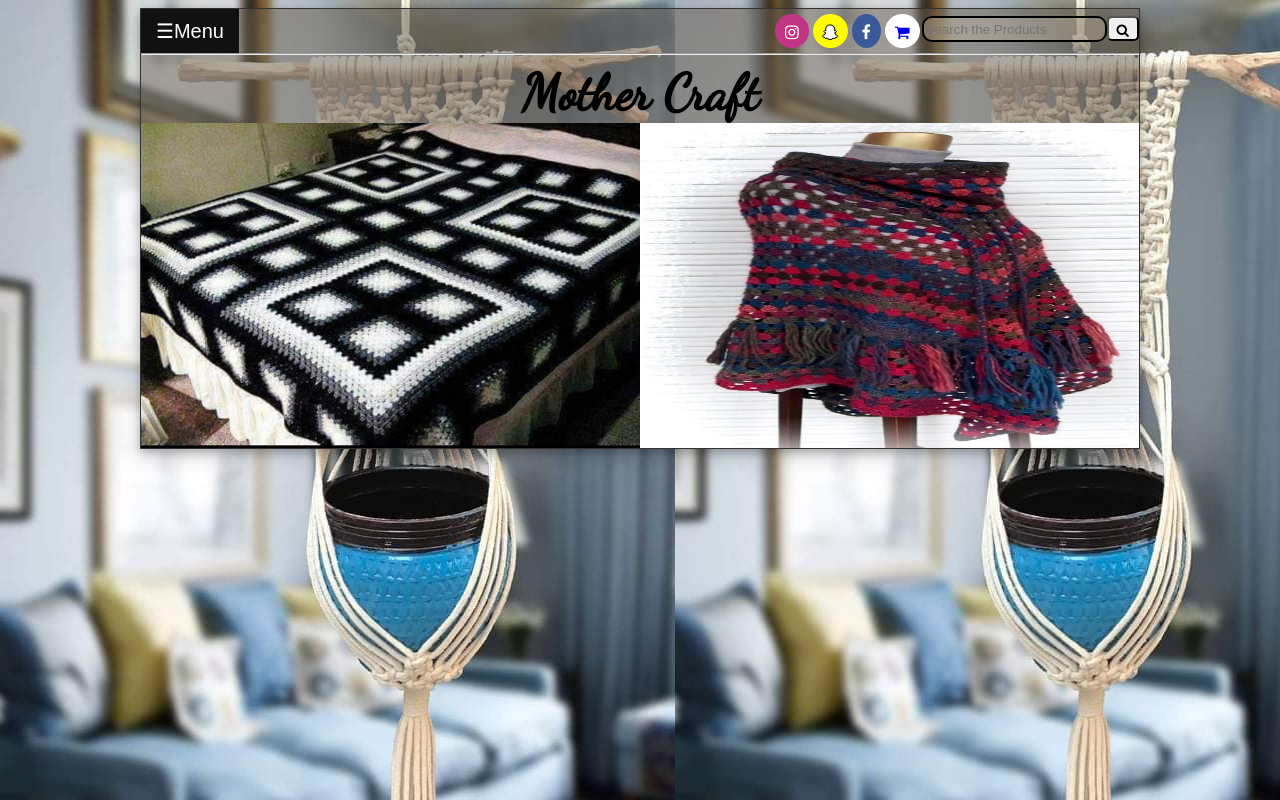
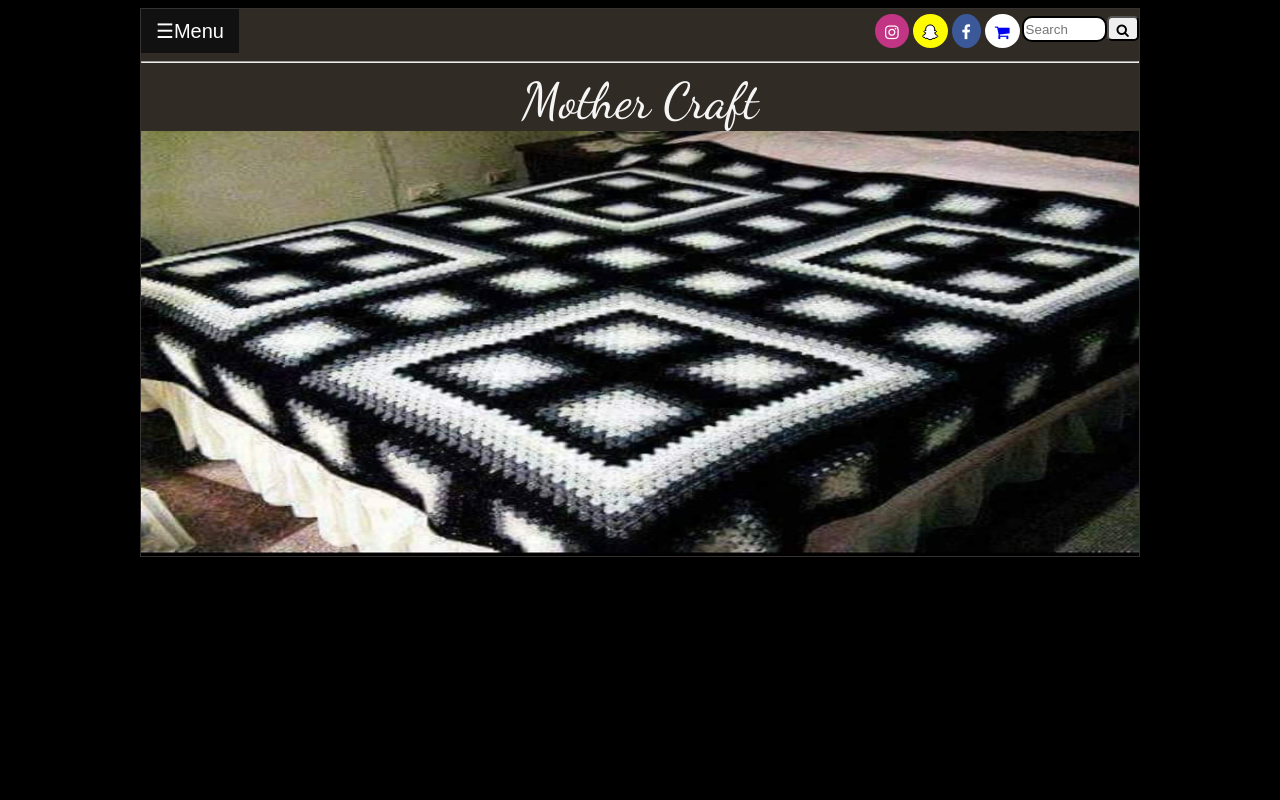
Before and after one commit to bhharte/HandicraftProject-website, a plain HTML site: page index.html in a window 1280 px wide. Drawn offline with Linux system fonts and the light colour scheme.

Commit message:
made minor changes to home page

```diff
--- a/assets/javascript/index.js
+++ b/assets/javascript/index.js
@@ -9,6 +9,7 @@ let images = [];
 let time = 5000;
 
 //image lists
+
 images[0] = "./assets/images/img1.jpg";
 images[1] = "./assets/images/img2.jpg";
 images[2] = "./assets/images/img3.jpg";
@@ -19,9 +20,7 @@ images[5] = "./assets/images/img6.jpg";
 //change images
 function changeImg() {
   slideShow.src = images[i];
-  slideShow1.src = images[i + 1];
-  slideShow.className = "fade";
-  slideShow1.className = "fade";
+
   console.log(images[i]);
   if (i < images.length - 1) {
     i += 1;
@@ -34,7 +33,6 @@ window.onload = changeImg();
 //menu open or close
 openBtn.addEventListener("click", function () {
   expendMenu.style.width = "150px";
-  console.log("Hi");
 });
 
 closeBtn.addEventListener("click", function () {
--- a/assets/stylesheets/main.css
+++ b/assets/stylesheets/main.css
@@ -4,9 +4,9 @@
 }
 body {
   font-family: "Lato", sans-serif;
-  background-image: url("../images/img1.jpg");
+  /* background-image: url("../images/img1.jpg"); */
   background-repeat: repeat;
-  background-color: rgba(255, 255, 201, 0.666);
+  background-color: black;
 }
 #theMainPage {
   max-width: 1000px;
@@ -102,39 +102,34 @@ body {
   height: 26px;
   border: 2px solid black;
   border-radius: 10px;
-  background-color: rgba(197, 181, 160, 0.393);
+  max-width: 85px;
+  /* background-color: rgba(197, 181, 160, 0.393); */
 }
-#slideShow,
-img {
-  width: 50%;
-  max-height: 325px;
+#slideShow {
+  width: 100%;
+  max-height: 425px;
   min-height: 300px;
   margin: 0 auto;
+}
+img {
+  width: fit-content;
 }
 #slide {
   display: flex;
 }
-hr {
-  margin-top: 0px;
-}
 .title {
   font-family: "Dancing Script", cursive;
-  font-size: 50px;
   display: flex;
+  font-size: 3.12em;
   justify-content: center;
   position: relative;
   margin: 0px auto;
-  color: black;
-
+  color: whitesmoke;
   max-width: 300px;
-  min-width: 10px;
+  min-width: 0px;
 }
 .title:hover {
   color: rgb(197, 57, 57);
-}
-
-.image-sliderfade {
-  display: none;
 }
 
 img {
--- a/index.html
+++ b/index.html
@@ -3,7 +3,7 @@
   <head>
     <meta charset="UTF-8" />
     <meta name="viewport" content="width=device-width, initial-scale=1.0" />
-    <title>Home</title>
+    <title>Mother's Craft</title>
     <link rel="stylesheet" href="./assets/stylesheets/main.css" />
     <link
       rel="stylesheet"
@@ -27,11 +27,7 @@
         </nav>
 
         <div class="input-group">
-          <input
-            type="text"
-            class="form-control"
-            placeholder="Search the Products"
-          />
+          <input type="text" class="form-control" placeholder="Search" />
           <div class="input-group-append">
             <button class="btn btn-secondary" type="button">
               <i class="fa fa-search"></i>
@@ -44,19 +40,14 @@
         <a href="#" class="fa fa-instagram"></a>
 
         <button class="openBtn">☰Menu</button>
+
         <hr />
       </header>
-      <h4 class="title">Mother Craft</h4>
+      <p class="title">Mother Craft</p>
       <main>
         <div id="slide">
           <img
             id="slideShow"
-            class="fade"
-            src="./assets/images/img1.jpg"
-            alt="handicraft"
-          />
-          <img
-            id="slideShow2"
             class="fade"
             src="./assets/images/img1.jpg"
             alt="handicraft"
```
Also changed, not shown: view/cart.html (+2 -2 lines), view/contact.html (+3 -1 lines), view/products.html (+3 -1 lines).
